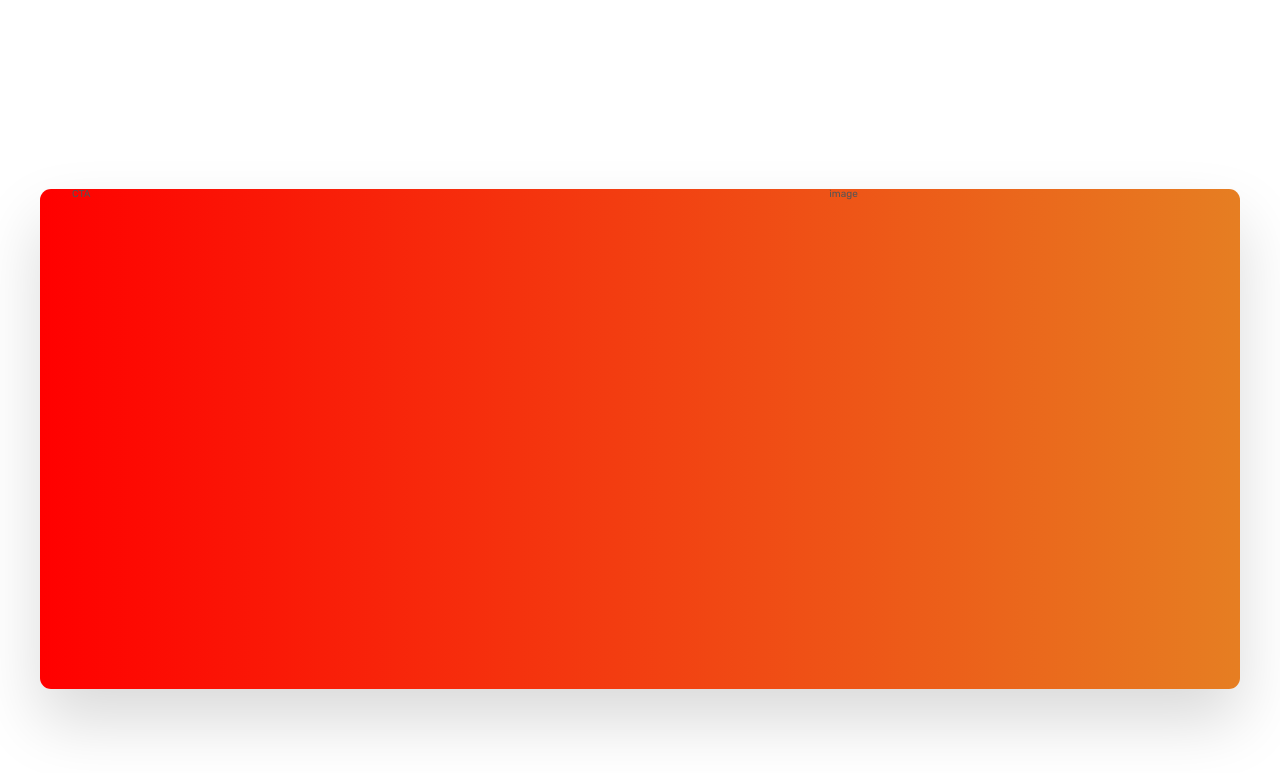
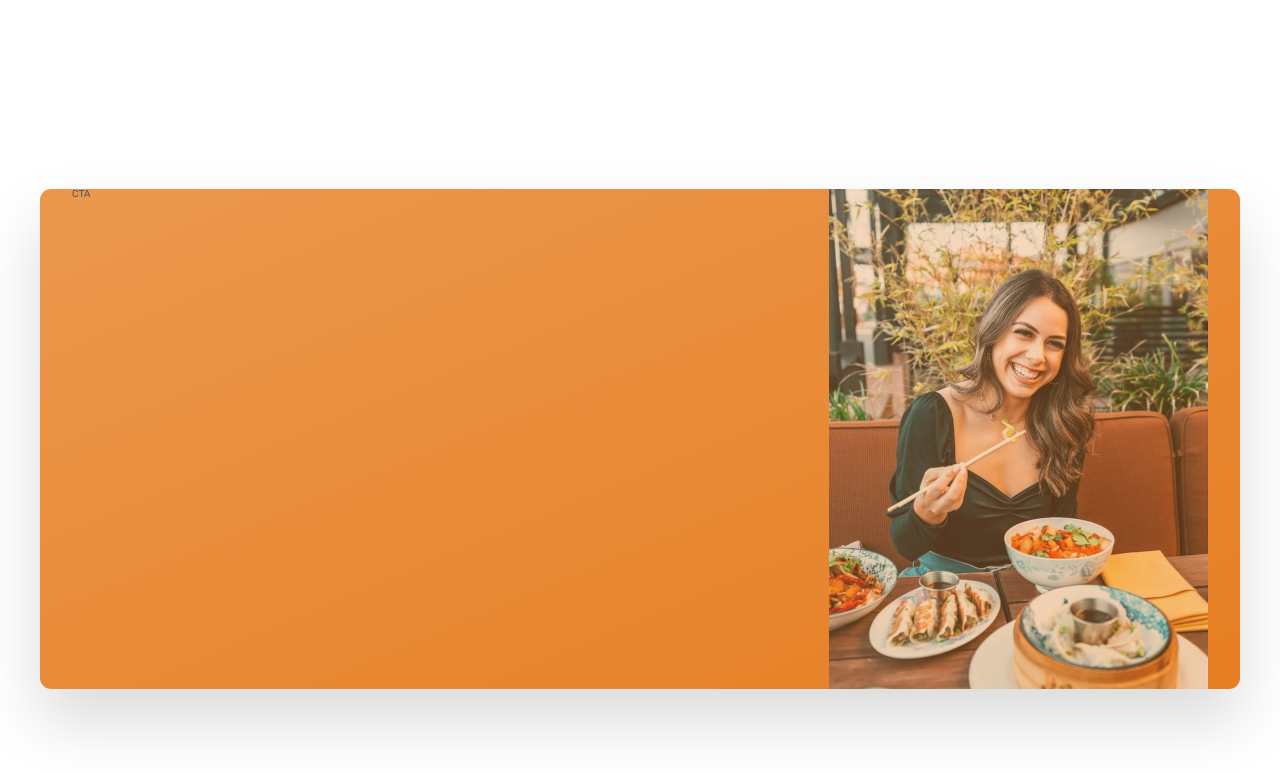
Before and after one commit to malik-codes/Omnifood, a plain HTML site: page index.html in a window 1280 px wide. Shown: the part 5863-6636 px from the top of the page. Drawn offline with nearby package versions, Linux system fonts and the light colour scheme.

Commit message:
start work on cta

```diff
--- a/css/style.css
+++ b/css/style.css
@@ -362,7 +362,20 @@
   /* background-color: #e67e22; */
   border-radius: 11px;
   box-shadow: 0 3.2rem 6.4rem rgba(0, 0, 0, 0.15);
-  background-image: linear-gradient(to right, red, #e67e22);
+  background-image: linear-gradient(to right bottom, #eb984e, #e67e22);
 
   height: 50rem;
 }
+
+.cta-text-box {
+}
+.cta-img-box {
+  background-image: linear-gradient(
+      to right bottom,
+      rgba(235, 151, 78, 0.35),
+      rgba(230, 125, 34, 0.35)
+    ),
+    url(../img/eating.jpg);
+  background-size: cover;
+  background-position: center;
+}
--- a/index.html
+++ b/index.html
@@ -532,7 +532,11 @@
       <section class="section-cta">
         <div class="container cta">
           <div class="cta-text-box">CTA</div>
-          <div class="cta-img-box">image</div>
+          <div
+            class="cta-img-box"
+            role="img"
+            aria-label="Woman enjoying food"
+          ></div>
         </div>
       </section>
     </main>
```
